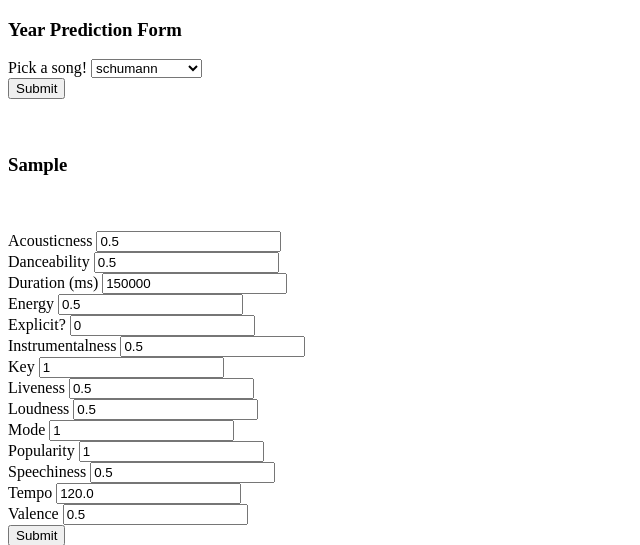
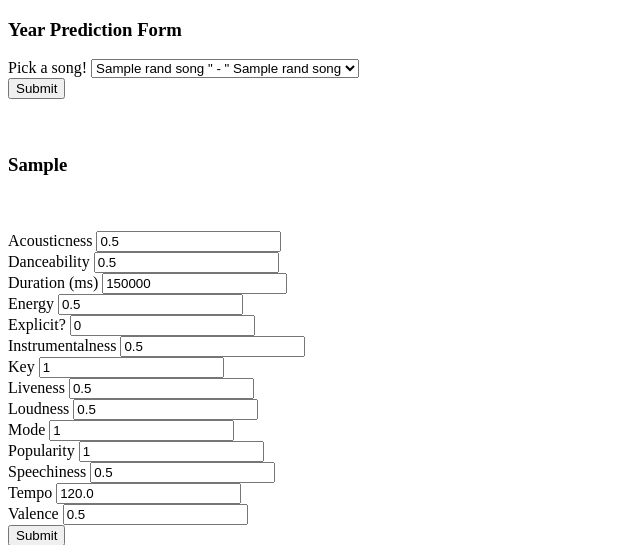
Before and after one commit to plungepool/predict-the-year, a Flask app: template templates/index.html in a window 1280 px wide. Shown: the top 545 px of the page, without its empty margins (0-640 px from the left). Run offline with Flask 2, Linux system fonts and the light colour scheme; the template is opened without the code that fills it: most values are stand-ins (such as "Sample title", 1, 10 or a date in 2020).

Commit message:
Populate dropdown list with random songs
Bug: Doesn't display popularity when more than one artist is credited

```diff
--- a/main.py
+++ b/main.py
@@ -27,17 +27,16 @@ def ValuePredictor(to_predict_list):
     return result[0]
 
 def getRandomSongs(song_list):
-    file = open(song_list, 'r', encoding="utf-8")
     rand_songs = []
-    # for i in range(1, 5):
-    random.seed()
-    song_id = random.randrange(3, 137206, 4) #68599 #random.randrange(3, 68604, 2)
-    index = 3
-    for row in file:
-        if index == song_id:
-            rand_songs.append(list(row.split(",")))
-            rand_songs.append(index)
-        index += 2
+    for i in range(5):
+        file = open(song_list, 'r', encoding="utf-8")
+        random.seed()
+        song_id = random.randrange(3, 137206, 4)
+        index = 3
+        for row in file:
+            if index == song_id:
+                rand_songs.append(list(row.split(",")))#rand_songs.append(list(row.split(","))[17][1])
+            index += 2
     return rand_songs
 
 @app.route('/result', methods=['POST'])
--- a/templates/index.html
+++ b/templates/index.html
@@ -13,9 +13,9 @@
     <form action="/result" method="POST" id="song_form">
         <label for="song_select">Pick a song!</label>
         <select id="song_select" name="song_select">
-            <option value="['0.994','0.379','282133','0.0135','0','0.901','8','0.0763','-28.454','1','0','0.0462','83.972','0.0767']">schumann</option>
-            <option value="['0.000633','0.788','266067','0.857','0','0.0884','10','0.214','-13.538','1','41','0.0322','126.726','0.93']">donna summer</option>
-            <option value="['0.0354','0.466','324640','0.838','1','7.31E-05','11','0.34','-6.258','1','42','0.248','99.816','0.513']">limp bizkit</option>
+            {% for s in rand_songs %}
+	            <OPTION value="{{ s }}">{{ s[18] }} " - " {{ s[16] }}</option>
+            {% endfor %}
         </select>
     <br>
         <input type="submit" value="Submit">
```
